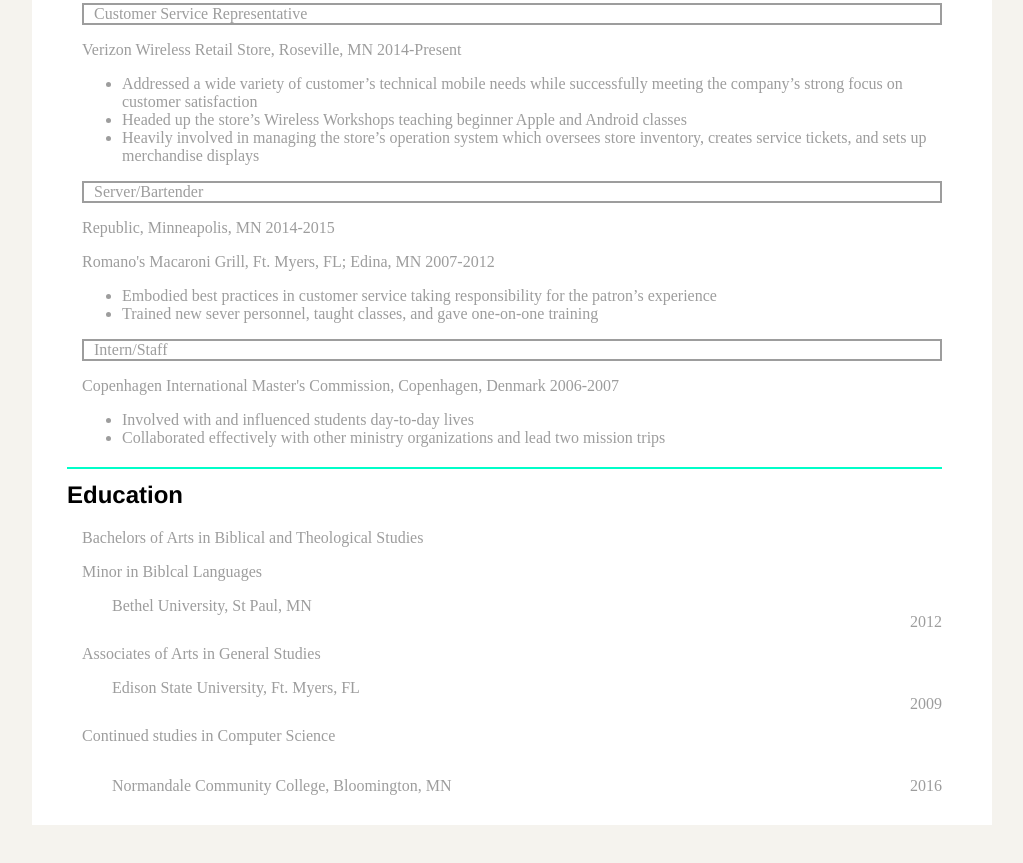
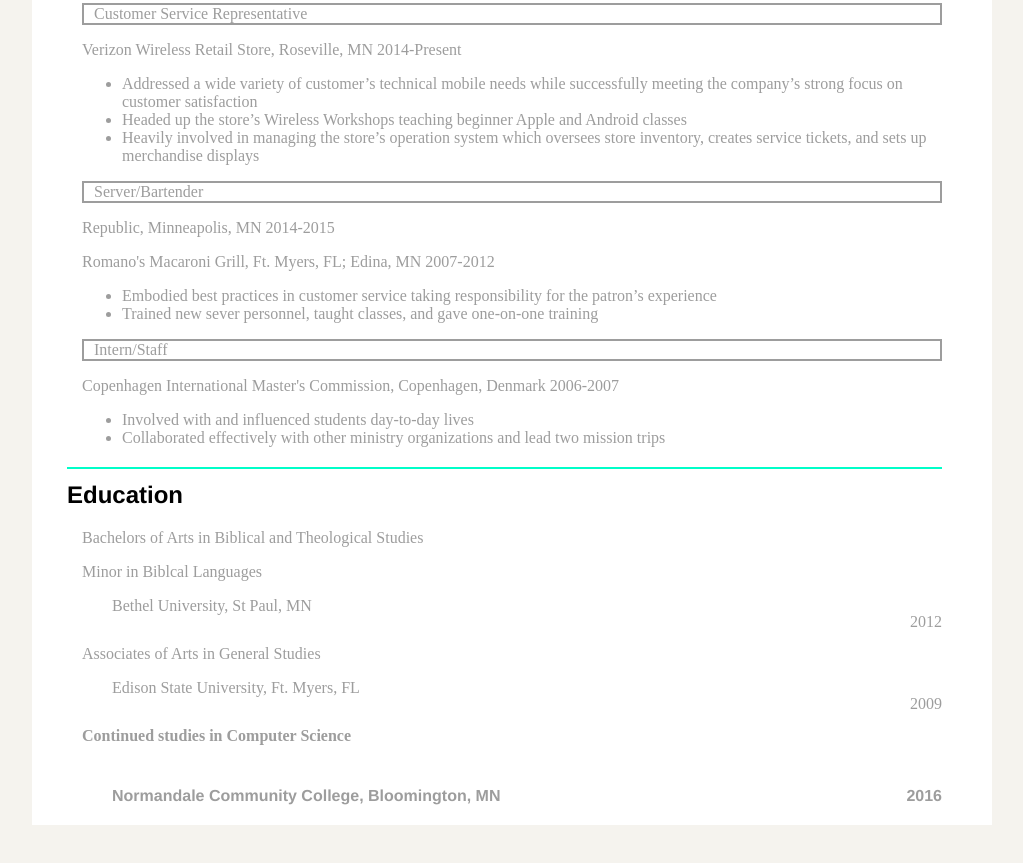
Before and after one commit to jamesericson/jamesericson.github.io, a plain HTML site: page index.html in a window 1280 px wide. Shown: the part 514-1377 px from the top of the page, without its empty margins (128-1151 px from the left). Drawn offline with Linux system fonts and the light colour scheme.

Commit message:
changed some education div from p to h

```diff
--- a/index.html
+++ b/index.html
@@ -74,10 +74,10 @@ tickets, and sets up merchandise displays</li>
   </div>
 
   <div class="education">
-    <p class="edu_descript"> Continued studies in Computer Science</p>
+    <h4 class="edu_descript"> Continued studies in Computer Science</h4>
     <div  class="edu_location" style="clear: both;">
-      <p class="alignleft" > Normandale Community College, Bloomington, MN</p>
-      <p class="alignright"> 2016</p>
+      <h4 class="alignleft" > Normandale Community College, Bloomington, MN</h4>
+      <h4 class="alignright"> 2016</h4>
     </div>
 
   </div>
```
